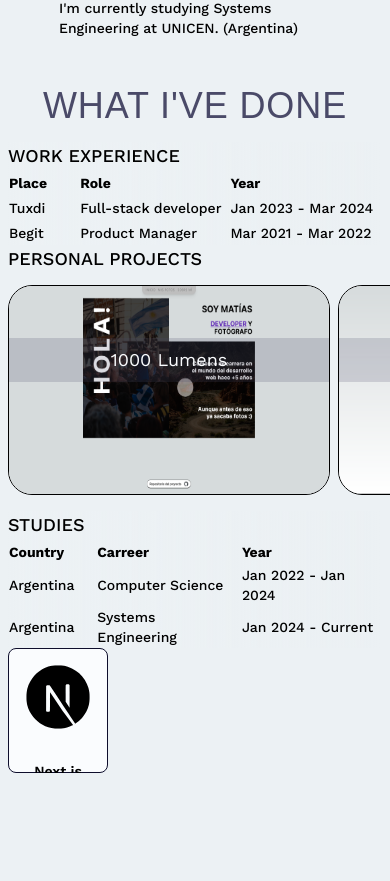
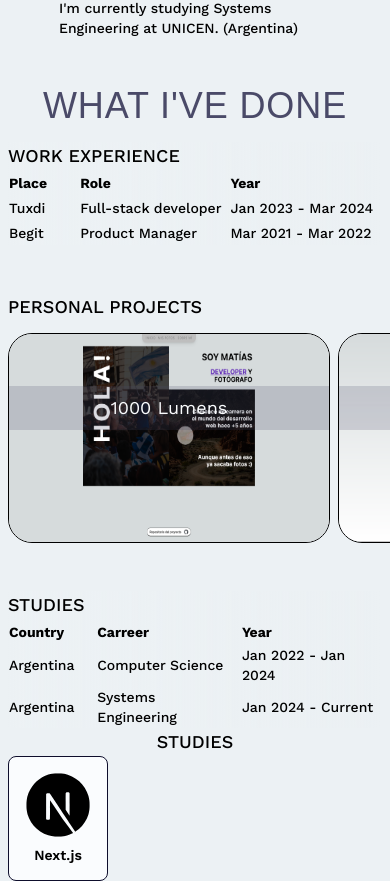
Before and after one commit to MatiasPViecho/personal-resume, a Next.js app: page / in a window 390 px wide. Shown: the part 812-1693 px from the top of the page. Before the commit the page ends 1585 px from the top, so only its background shows below. Built offline with nearby package versions, Linux system fonts and the light colour scheme; a web font is replaced by a local one.

Commit message:
feat: improvements for mobile ui

```diff
--- a/app/sections/projects.tsx
+++ b/app/sections/projects.tsx
@@ -43,29 +43,32 @@
       <h1 className="font-xanh_mono w-max text-4xl sm:text-7xl lg:text-9xl text-slate mx-auto tracking-wide">
         WHAT I&apos;VE DONE
       </h1>
-      <div className="flex flex-col gap-4">
-        <div className="md:grid md:grid-cols-2 overflow-visible">
-          <div className="z-40 bg-gradient-to-r pointer-events-none from-dorian cloud bg-opacity-90 sm:p-4 md:p-8 md:pl-32">
+      <div className="flex flex-col gap-12 md:gap-4">
+        <div className="flex flex-col gap-12 md:grid md:grid-cols-2 md:gap-0 overflow-visible">
+          <div className="z-40 bg-gradient-to-r pointer-events-none from-dorian cloud bg-opacity-90 sm:p-4 md:p-8 xl:pl-32">
             <h2 className="font-work_sans text-lg font-medium uppercase">
               Work experience
             </h2>
             <Table headers={work_table.headers} rows={work_table.rows} />
           </div>
           <div className="flex flex-col gap-1">
-            <h2 className="font-work_sans text-lg font-medium uppercase">
+            <h2 className="md:pr-28 md:text-center font-work_sans text-lg font-medium uppercase">
               Personal Projects
             </h2>
             <Carousel items={personal_projects} />
           </div>
         </div>
         <div className="md:flex md:justify-between">
-          <div className="z-40 bg-gradient-to-r pointer-events-none from-dorian cloud bg-opacity-90 sm:p-4 md:p-8 md:pl-32">
+          <div className="z-40 bg-gradient-to-r pointer-events-none from-dorian cloud bg-opacity-90 sm:p-4 md:p-8 xl:pl-32">
             <h2 className="font-work_sans text-lg font-medium uppercase">
               Studies
             </h2>
             <Table headers={studies_table.headers} rows={studies_table.rows} />
           </div>
-          <div className="flex-1">
+          <div className="flex-1 flex flex-col">
+            <h2 className="text-center font-work_sans text-lg font-medium uppercase">
+              Studies
+            </h2>
             <CardSection />
           </div>
         </div>
--- a/app/ui/cards/card.tsx
+++ b/app/ui/cards/card.tsx
@@ -17,7 +17,7 @@
         height={128}
         className={"md:w-32 md:h-32 w-16 h-16 mx-auto"}
       />
-      <p className="font-work_sans font-semibold pt-8 select-none text-sm text-center">
+      <p className="font-work_sans font-semibold pt-2 md:pt-8 select-none text-sm text-center">
         {name}
       </p>
     </div>
```
